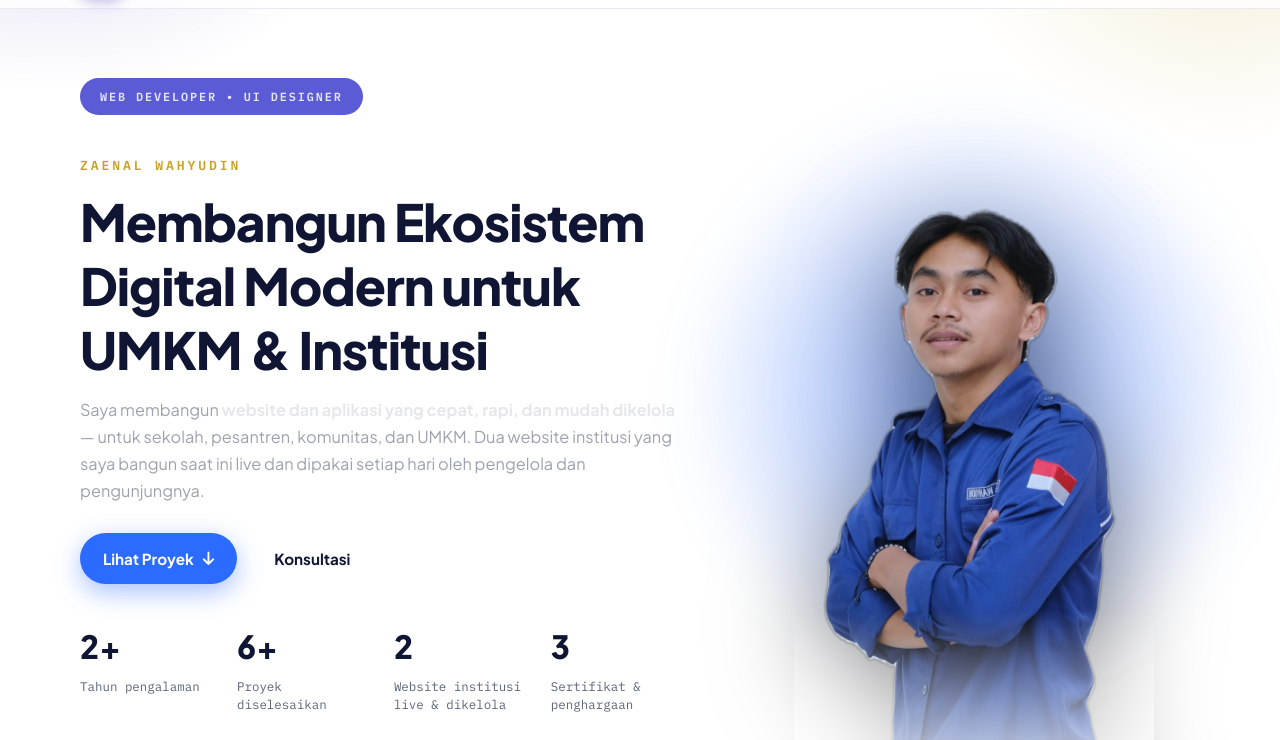
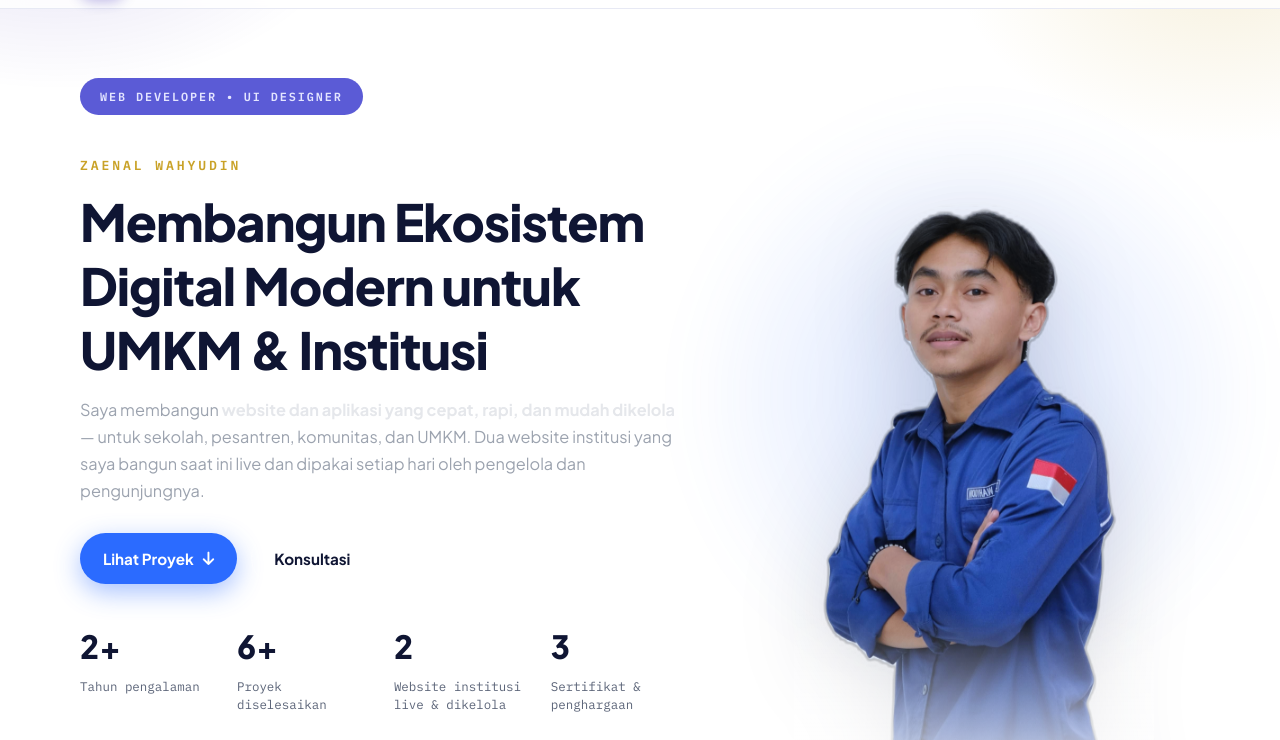
Before and after one commit to wahyuadratama/Portfolio, a website: page index.html in a window 1280 px wide. Both pictures are taken after a click on the button "Ganti mode terang/gelap". Shown: the part 59-799 px from the top of the page. Drawn offline with Linux system fonts and the light colour scheme; no server answers.

Commit message:
Lembutkan glow & bayangan foto hero untuk mode terang

```diff
--- a/css/style.css
+++ b/css/style.css
@@ -234,6 +234,13 @@ img.brand-mark { object-fit: cover; }
   content: ""; position: absolute; left: 0; right: 0; bottom: 0; height: 30%;
   background: linear-gradient(to bottom, transparent, var(--bg) 90%);
   pointer-events: none;
+}
+/* Mode terang: glow & bayangan foto dilembutkan agar tidak kotor */
+[data-theme="light"] .hero-cutout::before {
+  background: radial-gradient(closest-side, rgba(43, 107, 255, 0.18), rgba(43, 107, 255, 0.05) 55%, transparent 75%);
+}
+[data-theme="light"] .hero-cutout img {
+  filter: drop-shadow(0 24px 44px rgba(15, 21, 51, 0.16));
 }
 .hero-cutout img {
   position: relative; display: block;
```
